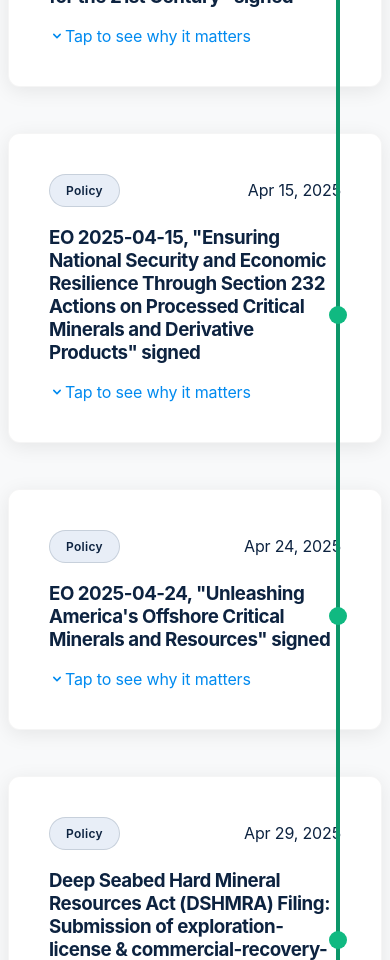
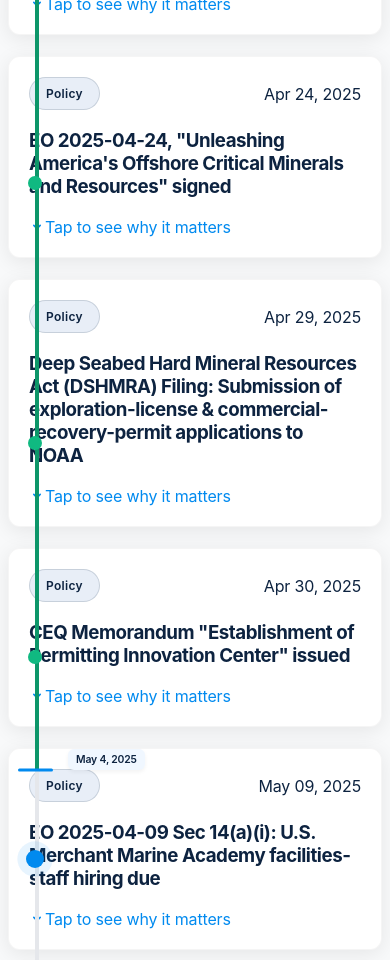
Before and after one commit to brandonlipman216/TMC-timeline-webapp, a Next.js app: page / in a window 390 px wide. Shown: the part 1040-2000 px from the top of the page. Built offline with nearby package versions, Linux system fonts and the light colour scheme.

Commit message:
Add mobile responsiveness for timeline layout

```diff
--- /dev/null
+++ b/src/app/Logo.tsx
@@ -0,0 +1,18 @@
+import React from 'react';
+
+export default function Logo() {
+  return (
+    <div className="container mx-auto px-6 pt-8">
+      <div className="logo-container">
+        <div className="logo-box">
+          {/* Use regular img tag to avoid any Next.js Image issues */}
+          <img
+            src="https://ml.globenewswire.com/Resource/Download/7f508b7b-14b0-4ccf-8b3d-d4a54944fbe9"
+            alt="The Metals Company Logo"
+            className="logo-image"
+          />
+        </div>
+      </div>
+    </div>
+  );
+}
--- a/src/app/globals.css
+++ b/src/app/globals.css
@@ -242,3 +242,58 @@
 .text-blue-600 {
   color: rgb(var(--accent-color)) !important;
 }
+
+/* Media queries for mobile responsiveness */
+@media (max-width: 768px) {
+  /* Adjust timeline dots for mobile */
+  .timeline-dot {
+    left: 20px;
+    width: 14px;
+    height: 14px;
+  }
+
+  .timeline-dot.current {
+    left: 18px;
+    width: 18px;
+    height: 18px;
+  }
+
+  /* Adjust timeline lines for mobile */
+  .timeline-line,
+  .timeline-line-past {
+    left: 27px;
+  }
+
+  /* Adjust current date indicator for mobile */
+  .current-date-indicator {
+    left: 10px;
+    width: 35px;
+  }
+
+  .current-date-label {
+    font-size: 0.65rem;
+    padding: 4px 8px;
+    right: auto;
+    left: 50px;
+    max-width: 120px;
+  }
+
+  /* Make cards more compact on mobile */
+  .flip-card {
+    margin-bottom: 4rem;
+  }
+
+  .flip-card-front,
+  .flip-card-back {
+    padding: 1.25rem;
+  }
+
+  /* Adjust card title sizes */
+  h1 {
+    font-size: 1.75rem;
+  }
+
+  h2 {
+    font-size: 1.25rem;
+  }
+}
--- /dev/null
+++ b/src/components/Logo.tsx
@@ -0,0 +1,17 @@
+import React from 'react';
+
+export default function Logo() {
+  return (
+    <div className="container mx-auto pt-8 pb-2">
+      <div className="mx-auto" style={{ maxWidth: '400px' }}>
+        <div className="logo-box">
+          <img
+            src="https://ml.globenewswire.com/Resource/Download/7f508b7b-14b0-4ccf-8b3d-d4a54944fbe9"
+            alt="The Metals Company Logo"
+            className="logo-image"
+          />
+        </div>
+      </div>
+    </div>
+  );
+}
--- a/src/components/Timeline.tsx
+++ b/src/components/Timeline.tsx
@@ -148,7 +148,7 @@
           )}
 
           {sortedEvents.map((event, index) => (
-            <div key={event.id} className="relative">
+            <div key={event.id} className="relative timeline-event-card">
               <TimelineCard
                 event={event}
                 isPending={index === pendingEventIndex}
--- a/src/components/TimelineCard.tsx
+++ b/src/components/TimelineCard.tsx
@@ -66,7 +66,7 @@
       <div className={`timeline-dot ${isPending ? 'current' : isPast ? 'past' : ''}`}></div>
 
       {/* Card container with flip functionality */}
-      <div className="ml-12"> {/* Reduced margin to move cards closer to timeline */}
+      <div className="ml-12 md:ml-12 sm:ml-10"> {/* Responsive margins */}
         <div
           className="flip-card cursor-pointer"
           onClick={() => setIsFlipped(!isFlipped)}
```
